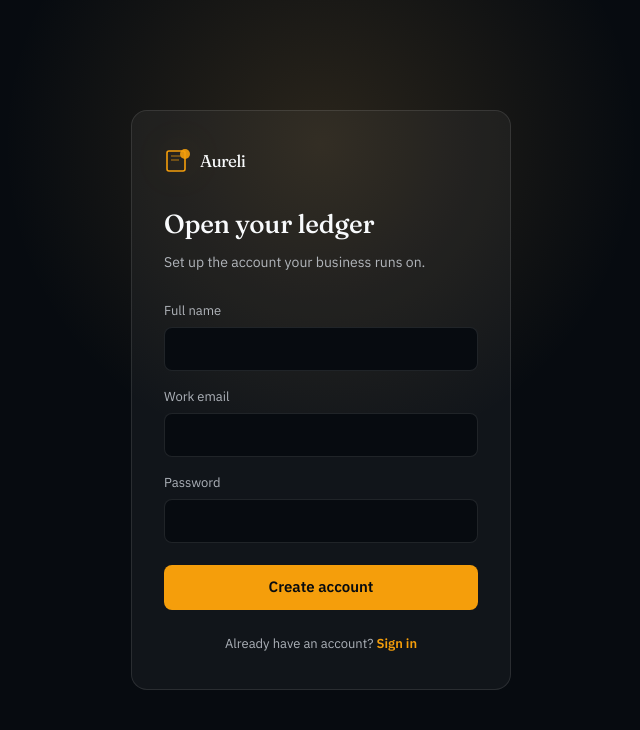
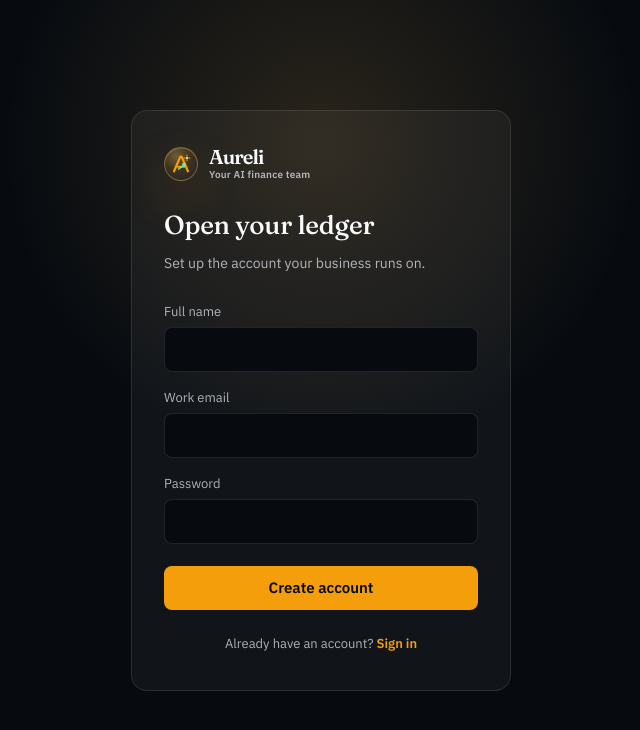
Before and after one commit to adityaagarwalffplayercom-ui/Finance-Agent, a Next.js app: page /signup in a window 1280 px wide. Shown: the top 730 px of the page, without its empty margins (319-959 px from the left). Built offline with nearby package versions, Linux system fonts and the light colour scheme.

Commit message:
Add Aureli brand logo

```diff
--- /dev/null
+++ b/src/components/AureliLogo.tsx
@@ -0,0 +1,140 @@
+type AureliLogoProps = {
+  size?: number;
+  showWordmark?: boolean;
+  tagline?: string;
+};
+
+export function AureliLogo({
+  size = 34,
+  showWordmark = false,
+  tagline,
+}: AureliLogoProps) {
+  return (
+    <span
+      style={{
+        display: "inline-flex",
+        alignItems: "center",
+        gap: 11,
+        minWidth: 0,
+      }}
+    >
+      <span
+        style={{
+          width: size,
+          height: size,
+          borderRadius: "50%",
+          display: "inline-flex",
+          alignItems: "center",
+          justifyContent: "center",
+          flex: "0 0 auto",
+          color: "var(--color-gold)",
+          background:
+            "radial-gradient(circle at 35% 25%, rgba(255,209,102,0.34), rgba(245,158,11,0.14) 42%, rgba(255,255,255,0.035) 72%)",
+          border: "1px solid rgba(255,209,102,0.34)",
+          boxShadow:
+            "0 18px 46px rgba(245,158,11,0.18), inset 0 1px 0 rgba(255,255,255,0.12)",
+          position: "relative",
+          overflow: "hidden",
+        }}
+        aria-hidden="true"
+      >
+        <svg
+          width={Math.round(size * 0.72)}
+          height={Math.round(size * 0.72)}
+          viewBox="0 0 64 64"
+          fill="none"
+          xmlns="http://www.w3.org/2000/svg"
+          style={{
+            display: "block",
+            filter: "drop-shadow(0 8px 18px rgba(245,158,11,0.22))",
+          }}
+        >
+          <path
+            d="M13.5 51.5L29.6 13.7C30.5 11.6 33.5 11.6 34.4 13.7L50.5 51.5"
+            stroke="currentColor"
+            strokeWidth="6"
+            strokeLinecap="round"
+            strokeLinejoin="round"
+          />
+
+          <path
+            d="M23.5 39.5H40.5"
+            stroke="currentColor"
+            strokeWidth="5.2"
+            strokeLinecap="round"
+          />
+
+          <path
+            d="M25.5 45.8C31.2 42.8 36.1 38.9 41.5 31.8"
+            stroke="var(--color-sage)"
+            strokeWidth="3.8"
+            strokeLinecap="round"
+          />
+
+          <path
+            d="M42 31.8H35.8"
+            stroke="var(--color-sage)"
+            strokeWidth="3.8"
+            strokeLinecap="round"
+          />
+
+          <path
+            d="M42 31.8V38"
+            stroke="var(--color-sage)"
+            strokeWidth="3.8"
+            strokeLinecap="round"
+          />
+
+          <circle cx="48" cy="16" r="3.2" fill="var(--color-gold)" />
+
+          <path
+            d="M48 8.5V11.2M48 20.8V23.5M55.5 16H52.8M43.2 16H40.5"
+            stroke="var(--color-gold)"
+            strokeWidth="2.2"
+            strokeLinecap="round"
+            opacity="0.95"
+          />
+        </svg>
+      </span>
+
+      {showWordmark ? (
+        <span
+          style={{
+            display: "grid",
+            gap: 2,
+            minWidth: 0,
+            lineHeight: 1,
+          }}
+        >
+          <span
+            className="brand-word"
+            style={{
+              color: "var(--color-text-primary)",
+              fontSize: 20,
+              fontWeight: 950,
+              letterSpacing: "-0.05em",
+              lineHeight: 1,
+            }}
+          >
+            Aureli
+          </span>
+
+          {tagline ? (
+            <span
+              style={{
+                color: "var(--color-text-secondary)",
+                fontSize: 10,
+                fontWeight: 800,
+                letterSpacing: "0.02em",
+                lineHeight: 1.2,
+                overflowWrap: "anywhere",
+              }}
+            >
+              {tagline}
+            </span>
+          ) : null}
+        </span>
+      ) : null}
+    </span>
+  );
+}
--- a/src/components/Brand.tsx
+++ b/src/components/Brand.tsx
@@ -1,20 +1,27 @@
-export function Brand({ className }: { className?: string }) {
+import Link from "next/link";
+import { AureliLogo } from "./AureliLogo";
+
+type BrandProps = {
+  href?: string;
+  tagline?: string;
+};
+
+export function Brand({
+  href = "/",
+  tagline = "Your AI finance team",
+}: BrandProps) {
   return (
-    <div className={className ? `brand ${className}` : "brand"}>
-      <svg
-        width="28"
-        height="28"
-        viewBox="0 0 28 28"
-        fill="none"
-        xmlns="http://www.w3.org/2000/svg"
-        aria-hidden="true"
-      >
-        <rect x="3" y="4" width="18" height="20" rx="2" stroke="currentColor" strokeWidth="1.6" />
-        <line x1="7" y1="9" x2="17" y2="9" stroke="currentColor" strokeWidth="1.2" opacity="0.6" />
-        <line x1="7" y1="13" x2="15" y2="13" stroke="currentColor" strokeWidth="1.2" opacity="0.6" />
-        <circle cx="21" cy="7" r="5" fill="var(--color-amber)" opacity="0.9" />
-      </svg>
-      <span className="brand-word">Aureli</span>
-    </div>
+    <Link
+      href={href}
+      className="brand"
+      style={{
+        textDecoration: "none",
+        color: "inherit",
+      }}
+    >
+      <AureliLogo size={34} showWordmark tagline={tagline} />
+    </Link>
   );
 }
+
+export default Brand;
--- a/src/components/Sidebar.tsx
+++ b/src/components/Sidebar.tsx
@@ -3,6 +3,7 @@
 import Link from "next/link";
 import { usePathname, useRouter } from "next/navigation";
 import { signOut } from "@/lib/auth-client";
+import { AureliLogo } from "./AureliLogo";
 
 type SidebarProps = {
   userName?: string | null;
@@ -60,54 +61,6 @@ function isActiveLink(pathname: string, href: string) {
   return pathname === href || pathname.startsWith(`${href}/`);
 }
 
-function AureliLogo() {
-  return (
-    <svg
-      width="28"
-      height="28"
-      viewBox="0 0 28 28"
-      fill="none"
-      xmlns="http://www.w3.org/2000/svg"
-      aria-hidden="true"
-      style={{
-        flex: "0 0 auto",
-      }}
-    >
-      <rect
-        x="3"
-        y="4"
-        width="18"
-        height="20"
-        rx="2"
-        stroke="currentColor"
-        strokeWidth="1.6"
-      />
-
-      <line
-        x1="7"
-        y1="9"
-        x2="17"
-        y2="9"
-        stroke="currentColor"
-        strokeWidth="1.2"
-        opacity="0.6"
-      />
-
-      <line
-        x1="7"
-        y1="13"
-        x2="15"
-        y2="13"
-        stroke="currentColor"
-        strokeWidth="1.2"
-        opacity="0.6"
-      />
-
-      <circle cx="21" cy="7" r="5" fill="var(--color-amber)" opacity="0.9" />
-    </svg>
-  );
-}
-
 export function Sidebar({ userName, userEmail }: SidebarProps) {
   const pathname = usePathname();
   const router = useRouter();
@@ -122,8 +75,8 @@ export function Sidebar({ userName, userEmail }: SidebarProps) {
     <>
       <style jsx global>{`
         :root {
-          --Aureli-sidebar-width: 280px;
-          --Aureli-shell-gap: 20px;
+          --aureli-sidebar-width: 280px;
+          --aureli-shell-gap: 20px;
         }
 
         .dashboard-shell {
@@ -139,7 +92,7 @@ export function Sidebar({ userName, userEmail }: SidebarProps) {
           top: 16px !important;
           left: 16px !important;
           bottom: 16px !important;
-          width: var(--Aureli-sidebar-width) !important;
+          width: var(--aureli-sidebar-width) !important;
           height: calc(100dvh - 32px) !important;
           max-height: calc(100dvh - 32px) !important;
           z-index: 50 !important;
@@ -150,10 +103,10 @@ export function Sidebar({ userName, userEmail }: SidebarProps) {
 
         .dashboard-main {
           margin-left: calc(
-            var(--Aureli-sidebar-width) + var(--Aureli-shell-gap)
+            var(--aureli-sidebar-width) + var(--aureli-shell-gap)
           ) !important;
           width: calc(
-            100% - var(--Aureli-sidebar-width) - var(--Aureli-shell-gap)
+            100% - var(--aureli-sidebar-width) - var(--aureli-shell-gap)
           ) !important;
           min-width: 0 !important;
           box-sizing: border-box !important;
@@ -187,8 +140,8 @@ export function Sidebar({ userName, userEmail }: SidebarProps) {
 
         @media (max-width: 1180px) {
           :root {
-            --Aureli-sidebar-width: 250px;
-            --Aureli-shell-gap: 16px;
+            --aureli-sidebar-width: 250px;
+            --aureli-shell-gap: 16px;
           }
         }
 
@@ -231,8 +184,7 @@ export function Sidebar({ userName, userEmail }: SidebarProps) {
             color: "inherit",
           }}
         >
-          <AureliLogo />
-          <span className="brand-word">Aureli</span>
+          <AureliLogo size={36} showWordmark tagline="AI finance team" />
         </Link>
 
         <nav className="sidebar-nav" aria-label="Main navigation">
```
